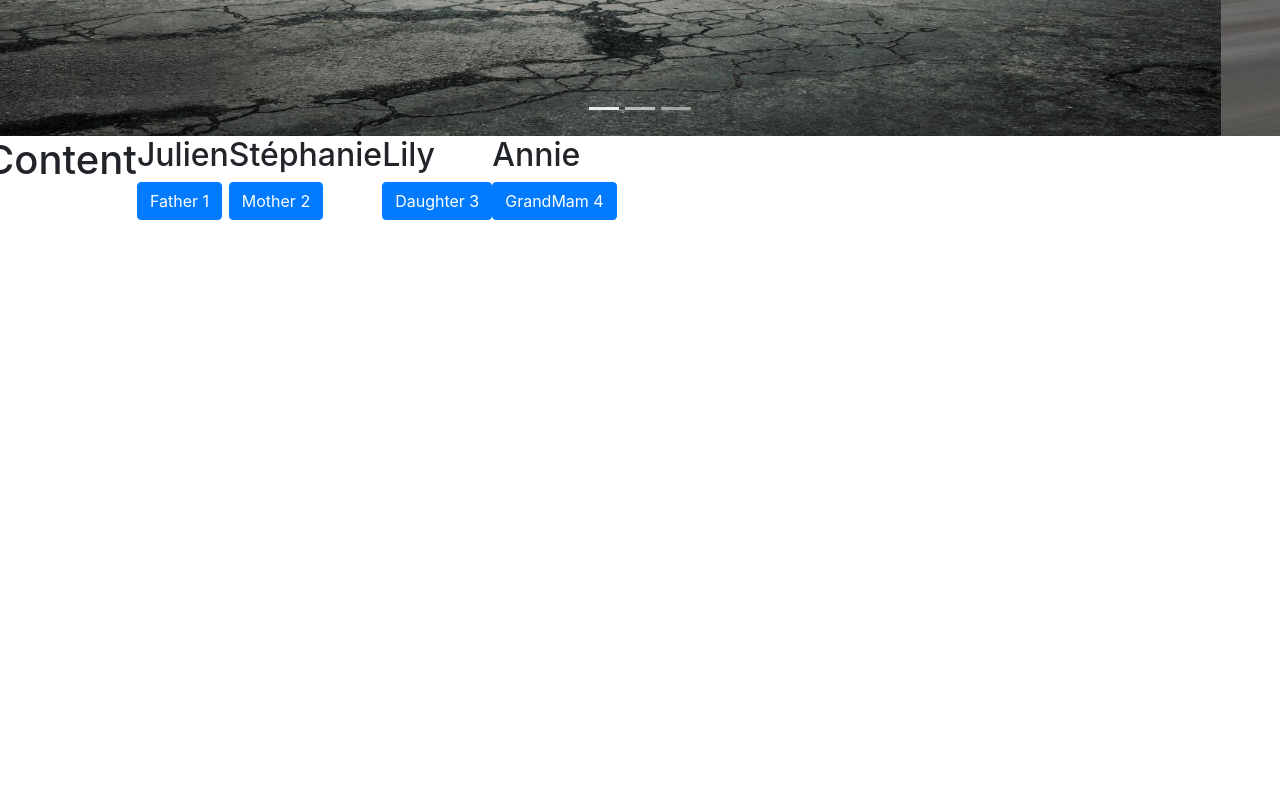
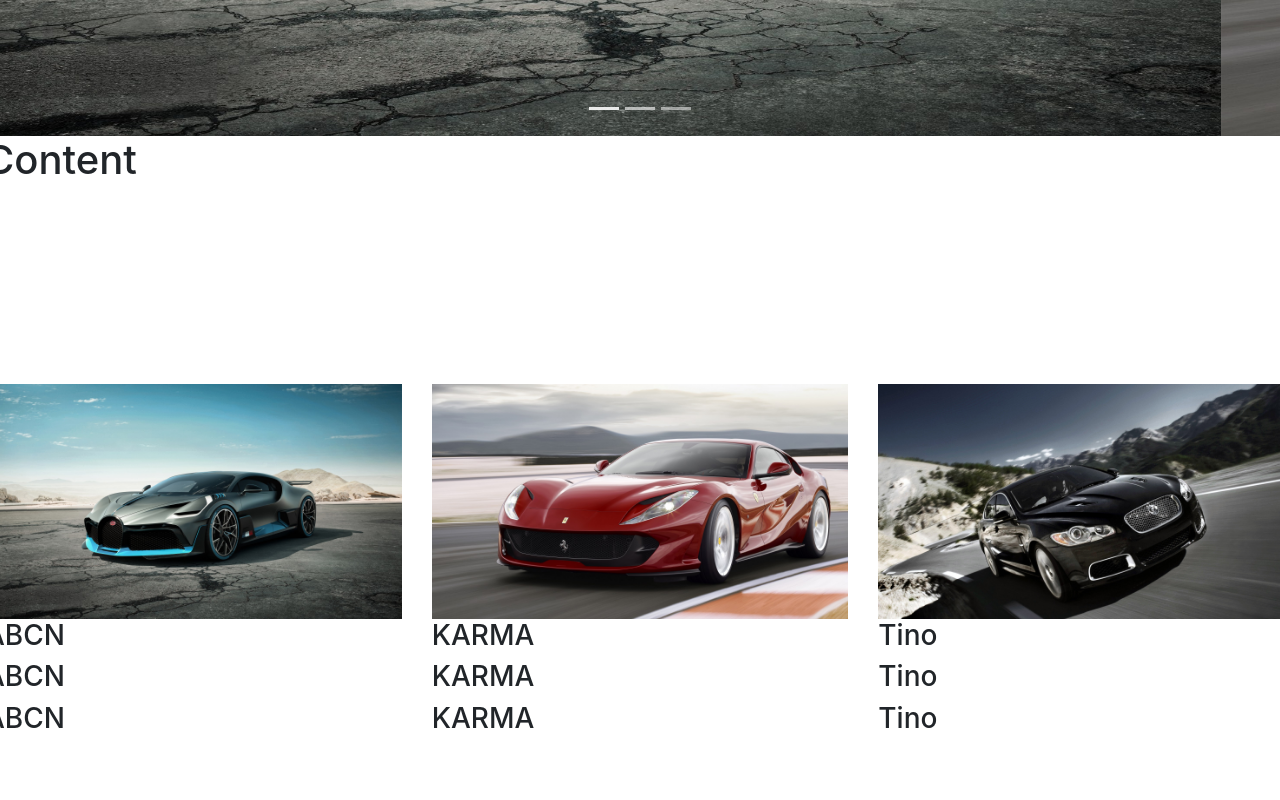
Before and after one commit to DocteurXXX/Challenge_ADSTRATEGY, a Vue app: page / in a window 1280 px wide. Shown: the part 600-1400 px from the top of the page. Built offline with nearby package versions, Linux system fonts and the light colour scheme.

Commit message:
Add details

```diff
--- a/src/components/Home_Content.vue
+++ b/src/components/Home_Content.vue
@@ -5,38 +5,15 @@
         <h1>Content</h1>
         </div>
 
-        <div id="card" v-for="person in team" :key="person.index">
-            <div>
-                <h2>{{person.name}}</h2>
-
-                 <!-- Button trigger modal -->
-                <button type="button" class="btn btn-primary" data-toggle="modal" data-target=".reference">
-                    {{person.role}}
-                    {{person.index}}
-                </button>
-
-                <!-- Modal -->
-                <div class="modal fade reference" id="staticBackdrop" data-backdrop="static" tabindex="-1" role="dialog" aria-labelledby="staticBackdropLabel" aria-hidden="true">
-                    <div class="modal-dialog" role="document">
-                        <div class="modal-content">
-                            <div class="modal-header">
-                                <h5 class="modal-title" id="staticBackdropLabel">{{person.name}} {{person.role}} </h5>
-                                <button type="button" class="close" data-dismiss="modal" aria-label="Close">
-                                    <span aria-hidden="true">&times;</span>
-                                </button>
-                            </div>
-                            <div class="modal-body">
-                                {{person.name}} {{person.role}}
-                            </div>
-                            <div class="modal-footer">
-                                <button type="button" class="btn btn-secondary" data-dismiss="modal">Close</button>
-                            </div>
-                        </div>
-                    </div>
-                </div>
-
+        <div class="row">
+            <div class="col-md-4 col-lg4" v-for="(data,index) in products" :key="index">
+                <img :src="data.image" class="img-fluid">
+                <h3>{{data.productTitle}}</h3>
+                <h3 @click="goTodetail()" >{{data.productTitle}}</h3>
+                <h3 @click="goTodetail(data.productId)" >{{data.productTitle}}</h3>
             </div>
         </div>
+
 
 
 
@@ -48,16 +25,36 @@
 <script>
     export default {
         name: "Home_Content",
+
         data () {
             return {
-                team: [
-                    { index: 1, name: 'Julien', role: 'Father', target:'target1'},
-                    { index: 2, name: 'Stéphanie', role: 'Mother', target:'target2'},
-                    { index: 3, name: 'Lily', role: 'Daughter', target:'target3'},
-                    { index: 4, name: 'Annie', role: 'GrandMam', target:'target4'},
+                products:[
+                    {
+                        productTitle:"ABCN",
+                        image       : require('../assets/header1.jpg'),
+                        productId:1
+
+                    },
+                    {
+                        productTitle:"KARMA",
+                        image       : require('../assets/header2.jpg'),
+                        productId:2
+                    },
+                    {
+                        productTitle:"Tino",
+                        image       : require('../assets/header3.jpg'),
+                        productId:3
+                    },
                 ]
             }
+        },
+        methods:{
+            goTodetail(prodId) {
+                this.$router.push({name:'details',params:{Pid:prodId}})
+            }
         }
+
+
     }
 </script>
 
--- /dev/null
+++ b/src/components/details.vue
@@ -0,0 +1,45 @@
+<template>
+    <div class="details">
+        <div class="container">
+            <div class="row">
+                <div class="col-md-12" v-for="(product,index) in products" :key="index">
+                    <div v-if="proId === product.productId">
+                        <h1>{{product.productTitle}}</h1>
+                        <img :src="product.image" class="img-fluid">
+                    </div>
+                </div>
+            </div>
+        </div>
+    </div>
+</template>
+
+<script>
+
+    export default {
+        name: 'details',
+        data() {
+            return {
+                proId:this.$route.params.Pid,
+                products: [
+                    {
+                        productTitle: "ABCN",
+                        image: require('../assets/header1.jpg'),
+                        productId: 1
+
+                    },
+                    {
+                        productTitle: "KARMA",
+                        image: require('../assets/header2.jpg'),
+                        productId: 2
+                    },
+                    {
+                        productTitle: "Tino",
+                        image: require('../assets/header3.jpg'),
+                        productId: 3
+                    },
+                ]
+            }
+        }
+    }
+
+</script>
--- a/src/router/index.js
+++ b/src/router/index.js
@@ -5,6 +5,7 @@
 import Profil_Page from "../pages/Profil_Page";
 import Panier_Page from "../pages/Panier_Page";
 import Home_Page from "../pages/Home_Page";
+import details from "../components/details";
 
 
 Vue.use(Router)
@@ -35,6 +36,12 @@
             path: '/panier',
             name: 'Panier_Page',
             component: Panier_Page
+        },
+        {
+            path: '/details/:Pid',
+            name: 'details',
+            component: details
         }
+
     ]
 })
```
Also changed, not shown: src/pages/Detail_Page.vue (added, +15 -0 lines).
